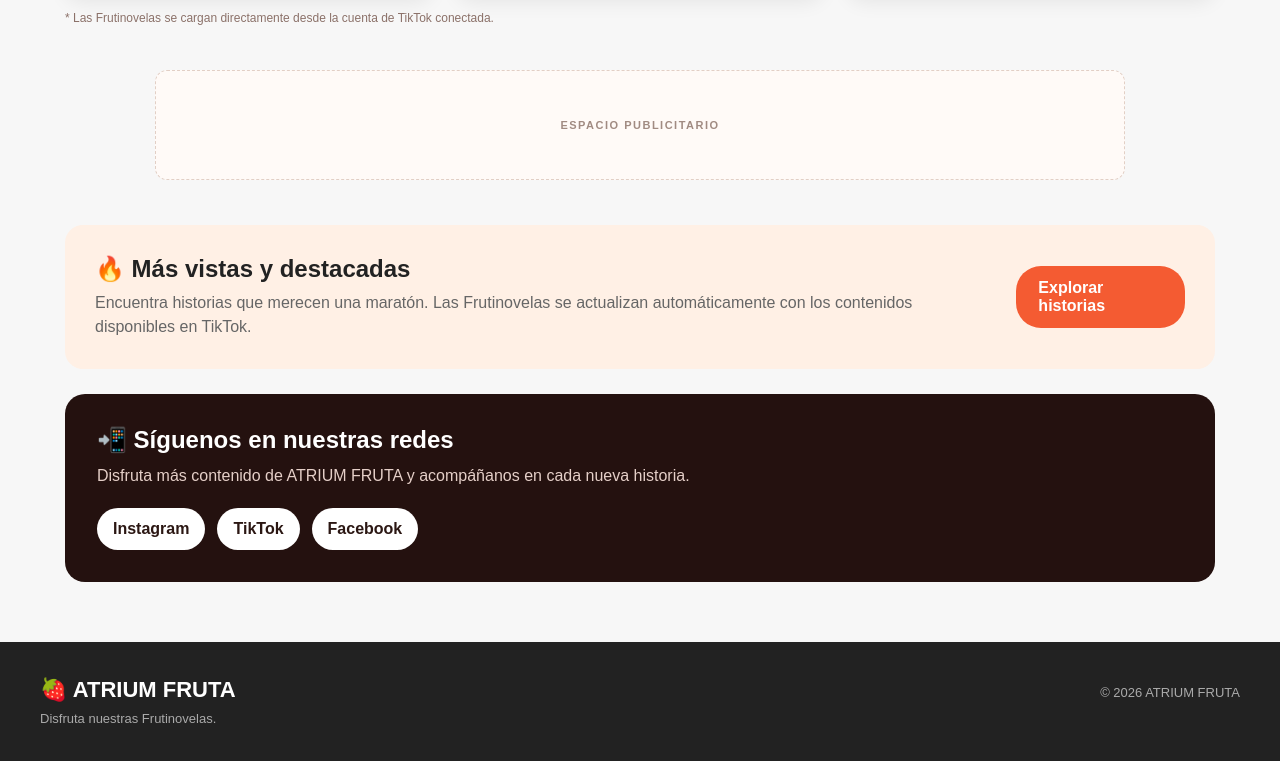
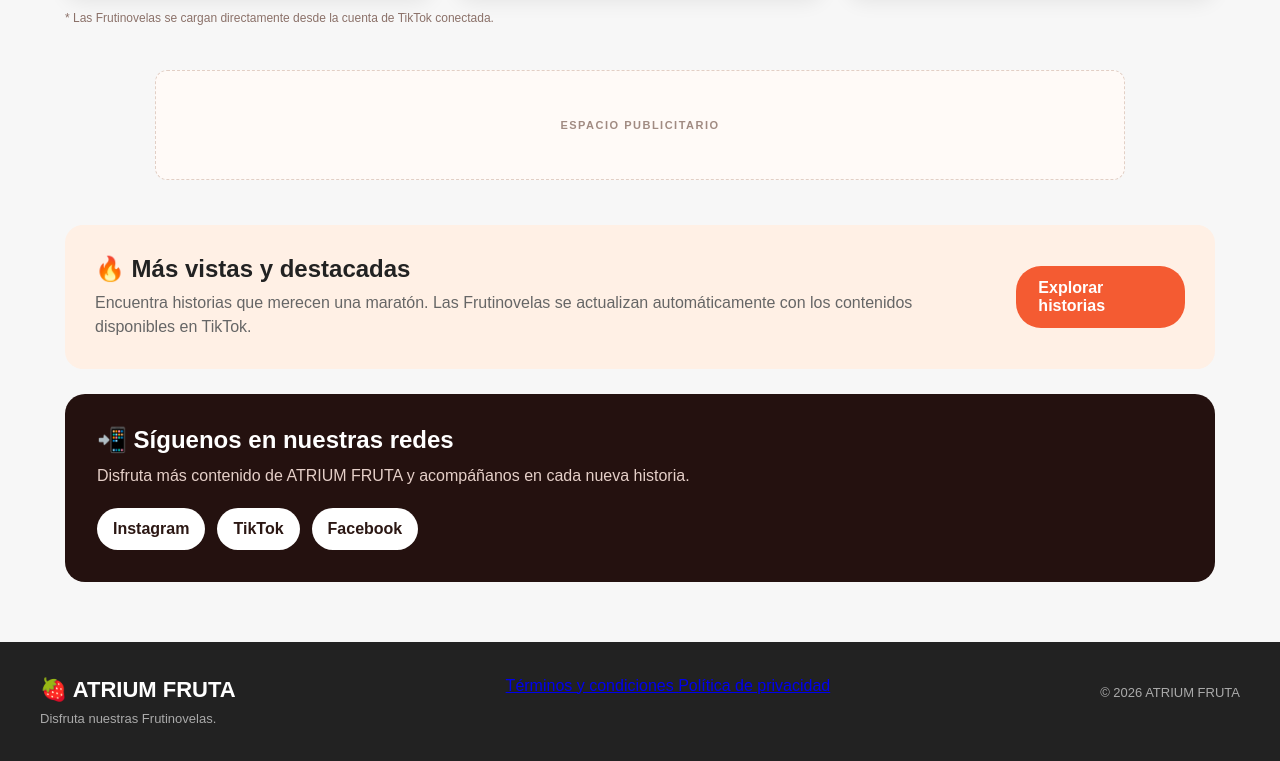
Before and after one commit to camipintovalera-code/atrium-fruta, a website: page index.html in a window 1280 px wide. Shown: the part 1794-2555 px from the top of the page. Drawn offline with Linux system fonts and the light colour scheme.

Commit message:
Update index.html

```diff
--- a/index.html
+++ b/index.html
@@ -202,11 +202,9 @@
 </section>
 
 <footer>
-
   <div class="footer-container">
 
     <div>
-
       <div class="footer-brand">
         🍓 ATRIUM FRUTA
       </div>
@@ -214,6 +212,17 @@
       <p class="footer-text">
         Disfruta nuestras Frutinovelas.
       </p>
+    </div>
+
+    <div class="footer-legal">
+
+      <a href="terminos.html">
+        Términos y condiciones
+      </a>
+
+      <a href="privacidad.html">
+        Política de privacidad
+      </a>
 
     </div>
 
@@ -222,7 +231,6 @@
     </p>
 
   </div>
-
 </footer>
 
 <!-- VENTANA PARA VER FRUTINOVELAS -->
```
Lines whose indentation alone changed are shown as unchanged.
